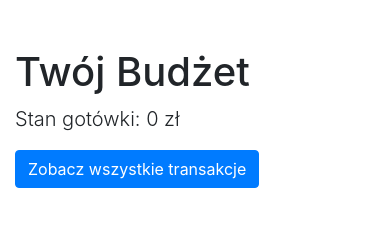
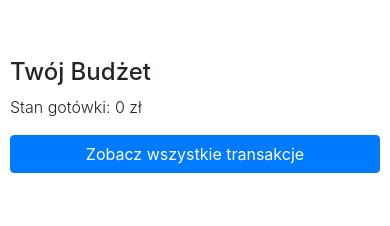
Before and after one commit to wiktorluck/HomeBudget, a website: page transaction-api/public/index.html in a window 390 px wide. Drawn offline with nearby package versions, Linux system fonts and the light colour scheme; no server answers.

Commit message:
Update: Media Quries

```diff
--- /dev/null
+++ b/transaction-api/public/css/index.css
@@ -0,0 +1,23 @@
+@media (max-width: 576px) {
+    .container {
+        padding: 10px;
+    }
+    h1 {
+        font-size: 24px;
+    }
+    .lead {
+        font-size: 16px;
+    }
+    .btn {
+        width: 100%;
+        margin-bottom: 10px;
+    }
+}
+@media (min-width: 577px) and (max-width: 768px) {
+    h1 {
+        font-size: 28px;
+    }
+    .lead {
+        font-size: 18px;
+    }
+}
--- /dev/null
+++ b/transaction-api/public/css/transactions.css
@@ -0,0 +1,35 @@
+.transactions-day {
+    cursor: pointer;
+    margin-bottom: 1rem;
+}
+.transactions-list {
+    display: none;
+    list-style: none;
+    padding-left: 0;
+}
+
+@media (max-width: 576px) {
+    .container {
+        padding: 10px;
+    }
+    h1 {
+        font-size: 24px;
+    }
+    .transactions-day {
+        font-size: 16px;
+    }
+    .btn {
+        font-size: 14px;
+        padding: 5px 10px;
+        width: 100%;
+        margin-bottom: 10px;
+    }
+}
+@media (min-width: 577px) and (max-width: 768px) {
+    h1 {
+        font-size: 28px;
+    }
+    .transactions-day {
+        font-size: 18px;
+    }
+}
--- a/transaction-api/public/index.html
+++ b/transaction-api/public/index.html
@@ -5,6 +5,7 @@
     <meta name="viewport" content="width=device-width, initial-scale=1.0">
     <title>Budżet</title>
     <link href="https://maxcdn.bootstrapcdn.com/bootstrap/4.5.2/css/bootstrap.min.css" rel="stylesheet">
+    <link href="./css/index.css" rel="stylesheet">
 </head>
 <body>
     <div class="container">
```
Also changed, not shown: transaction-api/public/transactions.html (+1 -11 lines).
